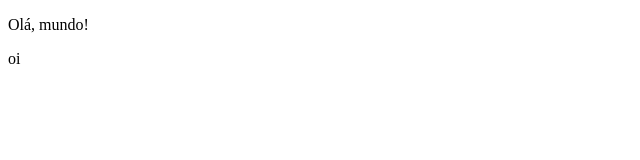
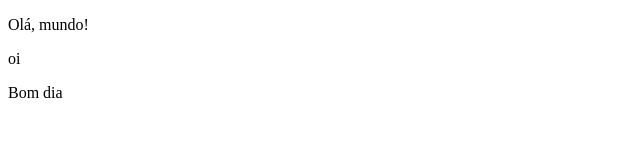
Before and after one commit to ronaldoroepke/teste, a plain HTML site: page index.html in a window 1280 px wide. Shown: the full height of the page, 0-640 px from the left. Drawn offline with Linux system fonts and the light colour scheme.

Commit message:
alteração em index.html

```diff
--- a/index.html
+++ b/index.html
@@ -8,5 +8,8 @@
 <body>
     <p>Olá, mundo!</p>
     <p>oi</p>
+    <div>
+        <p>Bom dia</p>
+    </div>
 </body>
 </html>
```
